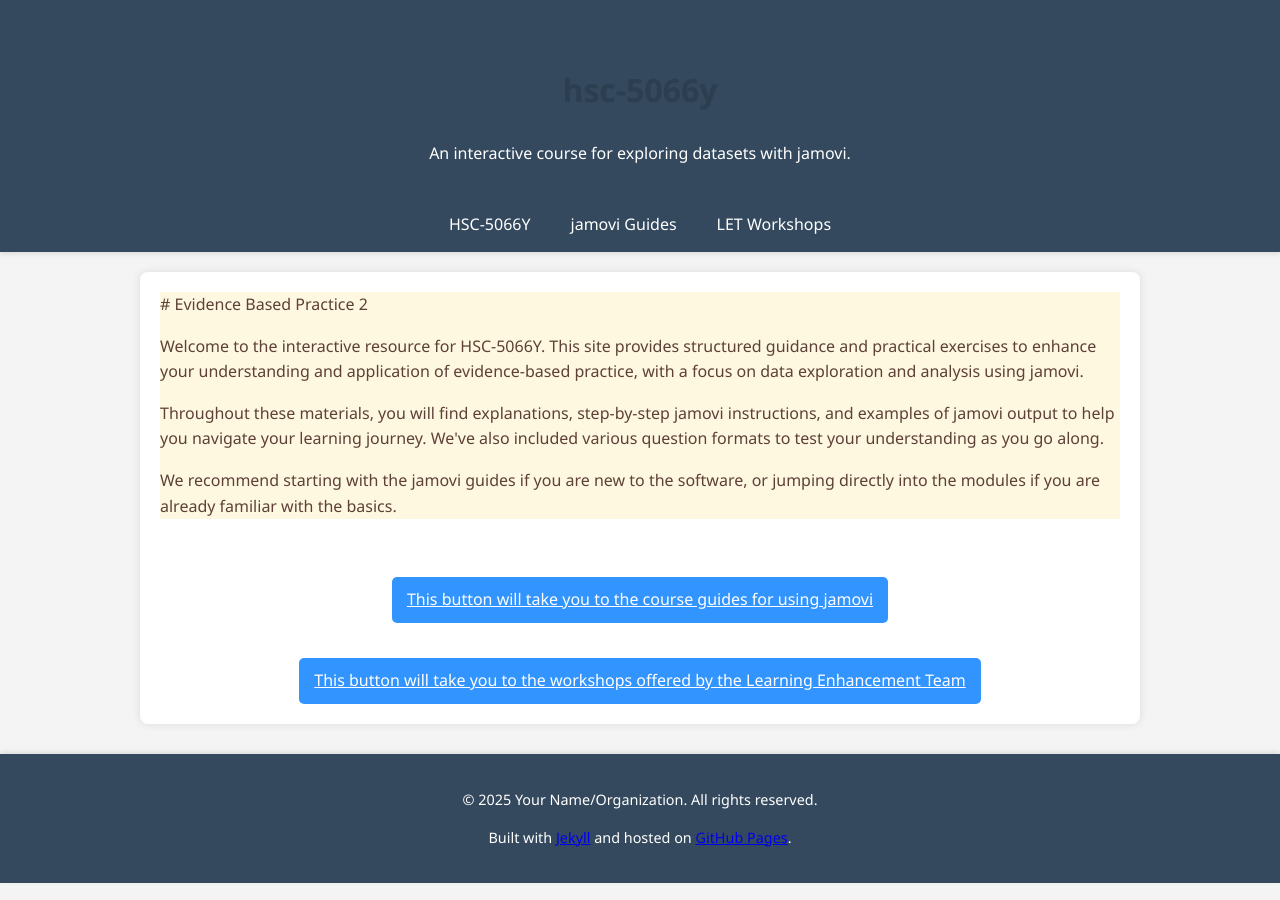
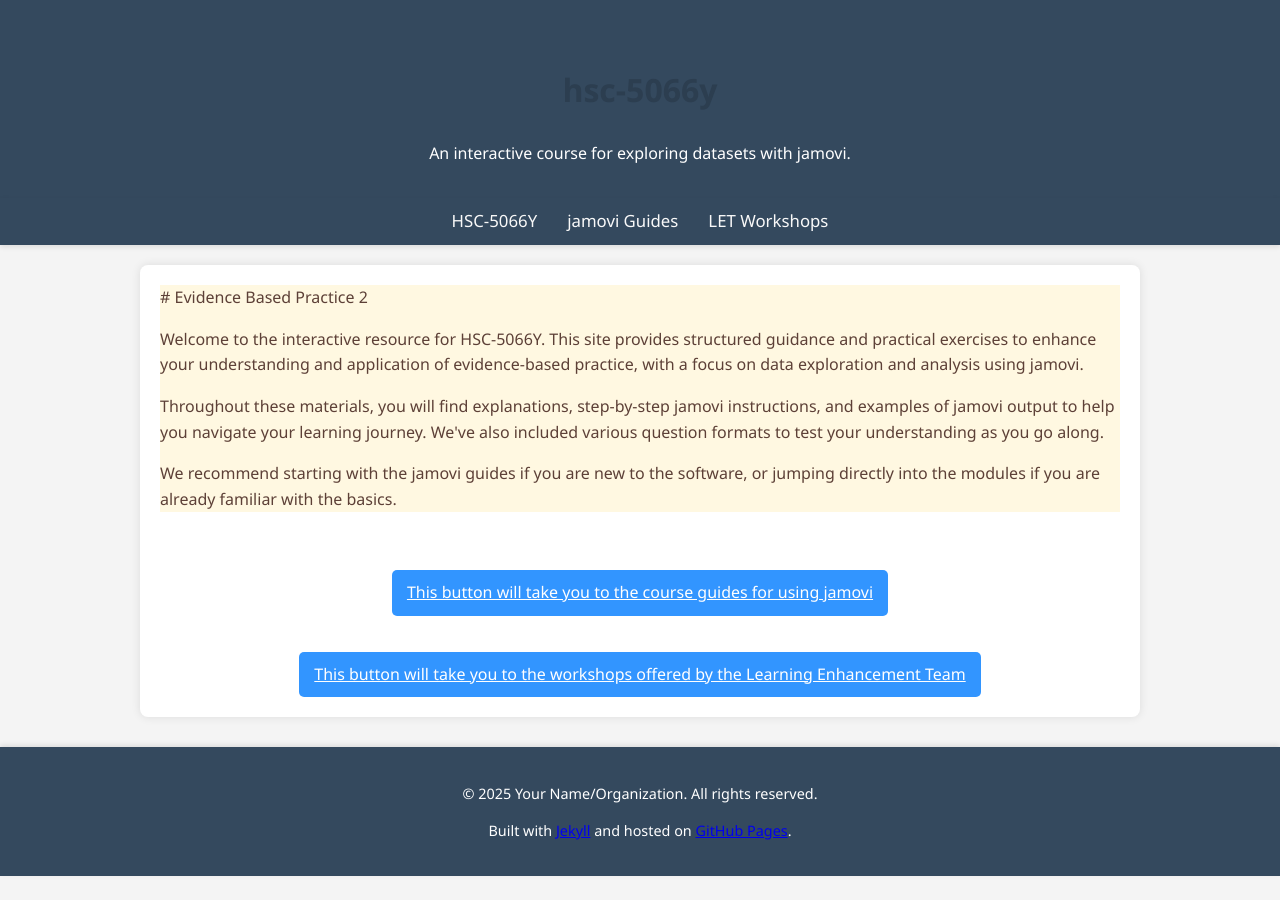
Before and after one commit to probe973/hsc-5066y, a Jekyll site: the page built from index.md, in a window 1280 px wide. Built offline with Jekyll 4.4.1, drawn with Linux system fonts in a browser that asks for light colours.

Commit message:
Update navigation styles for better contrast and responsiveness

```diff
--- a/assets/css/style.css
+++ b/assets/css/style.css
@@ -38,19 +38,23 @@
     padding: 0;
     display: flex; /* Use flexbox for horizontal layout */
     justify-content: center; /* Center the navigation links */
+    flex-wrap: wrap; /* Allow items to wrap to the next line on smaller screens */
 }
 
 nav ul li a {
     display: block;
-    color: #ffffff;
+    color: #f9f9f9; /* Changed to a lighter white for better contrast */
     text-align: center;
-    padding: 14px 20px;
+    padding: 10px 15px; /* Reduced padding for a less "large" look */
     text-decoration: none;
-    transition: background-color 0.3s ease;
+    transition: background-color 0.3s ease, color 0.3s ease; /* Added color transition */
+    font-size: 1.05em; /* Slightly increased font size for readability */
 }
 
-nav ul li a:hover {
+nav ul li a:hover,
+nav ul li a.active { /* Added active state styling */
     background-color: #2c3e50; /* Slightly darker on hover */
+    color: #f39c12; /* Orange for active/hover state for better visibility */
 }
 
 /* Main Content Area */
@@ -225,3 +229,19 @@
 .solution-content.visible {
     display: block; /* Shown when toggled */
 }
+
+/* Responsive adjustments for navigation */
+@media (max-width: 768px) {
+    nav ul {
+        flex-direction: column; /* Stack navigation items vertically on small screens */
+    }
+
+    nav ul li a {
+        padding: 10px; /* Adjust padding for stacked items */
+        border-bottom: 1px solid rgba(255, 255, 255, 0.1); /* Subtle separator */
+    }
+
+    nav ul li:last-child a {
+        border-bottom: none; /* No separator for the last item */
+    }
+}
```
